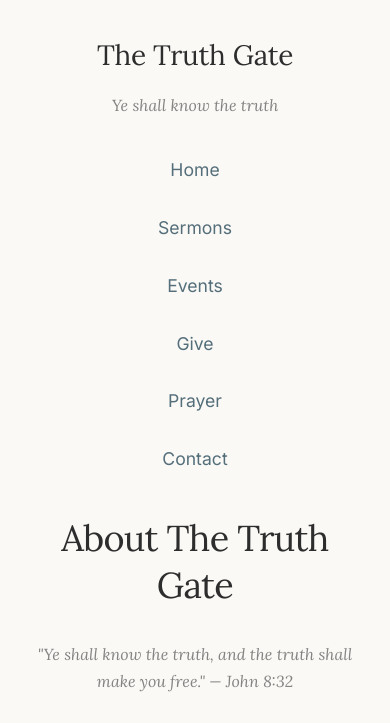
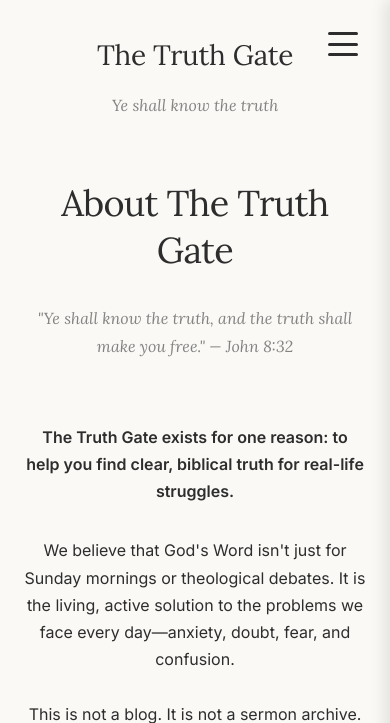
Before and after one commit to Eminenz07/the_truth_gate, a Django app: page /about/ in a window 390 px wide. Shown: the top 723 px of the page. Run offline with Django 5.2, Linux system fonts and the light colour scheme.

Commit message:
Mobile view side panel

```diff
--- a/core/static/core/css/styles.css
+++ b/core/static/core/css/styles.css
@@ -370,7 +370,48 @@ p {
     color: #ffffff;
 }
 
-/* --- Mobile Responsiveness --- */
+/* --- Mobile Responsiveness & Drawer --- */
+
+/* Mobile Toggle Button (Hidden on Desktop) */
+.mobile-toggle {
+    display: none;
+    position: absolute;
+    top: 0;
+    right: 2rem;
+    background: none;
+    border: none;
+    cursor: pointer;
+    width: 30px;
+    height: 24px;
+    z-index: 1001;
+    flex-direction: column;
+    justify-content: space-between;
+    padding: 0;
+}
+
+.mobile-toggle span {
+    display: block;
+    width: 100%;
+    height: 3px;
+    background-color: var(--text-primary);
+    transition: all 0.3s ease;
+    border-radius: 2px;
+}
+
+/* Mobile Overlay */
+.mobile-overlay {
+    display: none;
+    position: fixed;
+    top: 0;
+    left: 0;
+    width: 100%;
+    height: 100%;
+    background: rgba(0,0,0,0.5);
+    z-index: 999;
+    opacity: 0;
+    transition: opacity 0.3s ease;
+}
+
 @media (max-width: 768px) {
     :root {
         --container-width: 100%;
@@ -387,13 +428,50 @@ p {
 
     .site-header {
         padding: 2rem 0;
+        overflow: visible; /* Allow drawer to slide out */
     }
 
-    /* Mobile Navigation */
+    /* Show Toggle */
+    .mobile-toggle {
+        display: flex;
+    }
+
+    /* Burger Animation */
+    .mobile-toggle.active span:nth-child(1) {
+        transform: translateY(10.5px) rotate(45deg);
+    }
+    .mobile-toggle.active span:nth-child(2) {
+        opacity: 0;
+    }
+    .mobile-toggle.active span:nth-child(3) {
+        transform: translateY(-10.5px) rotate(-45deg);
+    }
+
+    /* Mobile Drawer Navigation */
     .site-nav {
+        position: fixed;
+        top: 0;
+        right: 0;
+        width: 280px;
+        height: 100vh;
+        background: var(--bg-color);
         flex-direction: column;
-        gap: 0.75rem !important;
-        margin-top: 1rem !important;
+        justify-content: flex-start !important;
+        padding: 6rem 2rem 2rem;
+        box-shadow: -5px 0 15px rgba(0,0,0,0.1);
+        transform: translateX(100%);
+        transition: transform 0.3s cubic-bezier(0.4, 0, 0.2, 1);
+        z-index: 1000;
+        margin-top: 0 !important;
+    }
+
+    .site-nav.active {
+        transform: translateX(0);
+    }
+
+    .mobile-overlay.active {
+        display: block;
+        opacity: 1;
     }
 
     .nav-separator {
@@ -402,10 +480,17 @@ p {
 
     .site-nav li a {
         display: block;
-        padding: 0.5rem;
-        font-size: 1.1rem;
+        padding: 1rem 0;
+        font-size: 1.25rem;
+        font-family: var(--font-heading);
+        border-bottom: 1px solid var(--border-color);
     }
 
+    .site-nav li:last-child a {
+        border-bottom: none;
+    }
+
+    /* Typography Adjustments */
     h1 { font-size: 2.25rem; }
     h2 { font-size: 1.75rem; }
 
--- a/core/templates/core/base.html
+++ b/core/templates/core/base.html
@@ -15,10 +15,19 @@
   </head>
   <body>
     <header class="site-header">
-      <div class="container">
+      <div class="container" style="position: relative;">
         <a href="{% url 'home' %}" class="logo">The Truth Gate</a>
         <p class="tagline">Ye shall know the truth</p>
+
+        <button class="mobile-toggle" aria-label="Toggle Menu">
+            <span></span>
+            <span></span>
+            <span></span>
+        </button>
       </div>
+
+      <div class="mobile-overlay"></div>
+
       <nav class="container">
         <ul class="site-nav" style="display: flex; justify-content: center; gap: 1rem; list-style: none; margin-top: 1.5rem; color: #546e7a;">
             <li><a href="{% url 'home' %}">Home</a></li> <li class="nav-separator" style="opacity: 0.5">|</li>
@@ -38,5 +47,28 @@
         <p>&copy; {% now "Y" %} The Truth Gate</p>
       </div>
     </footer>
+
+    <script>
+        document.addEventListener('DOMContentLoaded', () => {
+            const toggle = document.querySelector('.mobile-toggle');
+            const nav = document.querySelector('.site-nav');
+            const overlay = document.querySelector('.mobile-overlay');
+
+            function toggleMenu() {
+                toggle.classList.toggle('active');
+                nav.classList.toggle('active');
+                overlay.classList.toggle('active');
+                document.body.style.overflow = nav.classList.contains('active') ? 'hidden' : '';
+            }
+
+            toggle.addEventListener('click', toggleMenu);
+            overlay.addEventListener('click', toggleMenu);
+
+            // Close on link click
+            nav.querySelectorAll('a').forEach(link => {
+                link.addEventListener('click', toggleMenu);
+            });
+        });
+    </script>
   </body>
 </html>
```
